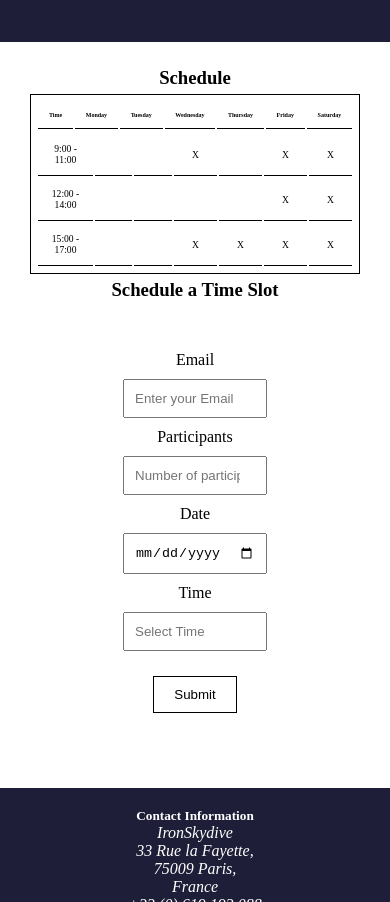
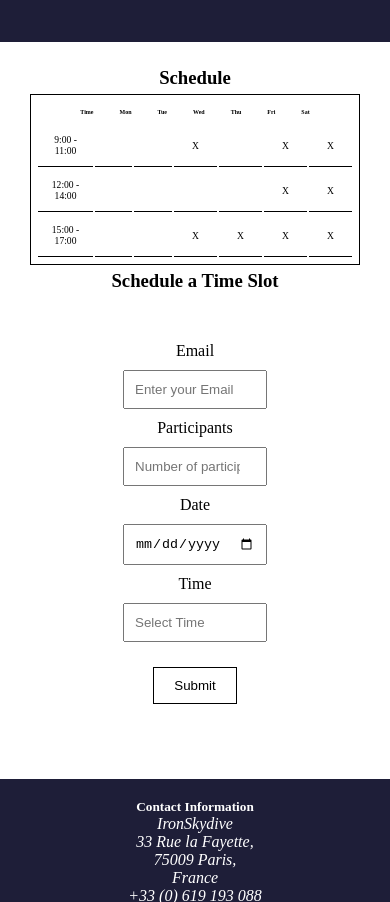
Before and after one commit to Tere-spex/lab-html-ironskydive-1, a plain HTML site: page index.html in a window 390 px wide. Shown: the part 2287-3189 px from the top of the page. Drawn offline with Linux system fonts and the light colour scheme.

Commit message:
HTML y CSS theader responsive

```diff
--- a/index.html
+++ b/index.html
@@ -93,13 +93,20 @@
         <table class="tabla">
             <thead>
                 <tr>
-                    <th>Time</th>
-                    <th>Monday</th>
-                    <th>Tuesday</th>
-                    <th>Wednesday</th>
-                    <th>Thursday</th>
-                    <th>Friday</th>
-                    <th>Saturday</th>
+                    <th class="p-G">Time</th>
+                    <th class="p-G">Monday</th>
+                    <th class="p-G">Tuesday</th>
+                    <th class="p-G">Wednesday</th>
+                    <th class="p-G">Thursday</th>
+                    <th class="p-G">Friday</th>
+                    <th class="p-G">Saturday</th>
+                    <th class="p-S">Time</th>
+                    <th class="p-S">Mon</th>
+                    <th class="p-S">Tue</th>
+                    <th class="p-S">Wed</th>
+                    <th class="p-S">Thu</th>
+                    <th class="p-S">Fri</th>
+                    <th class="p-S">Sat</th>
                 </tr>
             </thead>
             <tbody>
--- a/styles.css
+++ b/styles.css
@@ -81,7 +81,6 @@ section{
     justify-content: center;
     padding: 25px;;
 }
-
 .section2 h3{
   padding: 10px;
 }
@@ -119,6 +118,9 @@ table{
     flex-direction: column;
     margin: 25px;
     padding: 25px;
+}
+.p-S{
+    display: none;
 }
 button{
     background-color: rgb(93, 131, 237);
@@ -219,5 +221,13 @@ map iframe{
         width: 70%;
         height: 70%;
     }
-
+    .p-G{
+        display: none;
+    }
+    .p-S{
+        display: inline;
+        border: none;
+        margin: 6px;
+        padding: 7px;
+    }
 }
```
